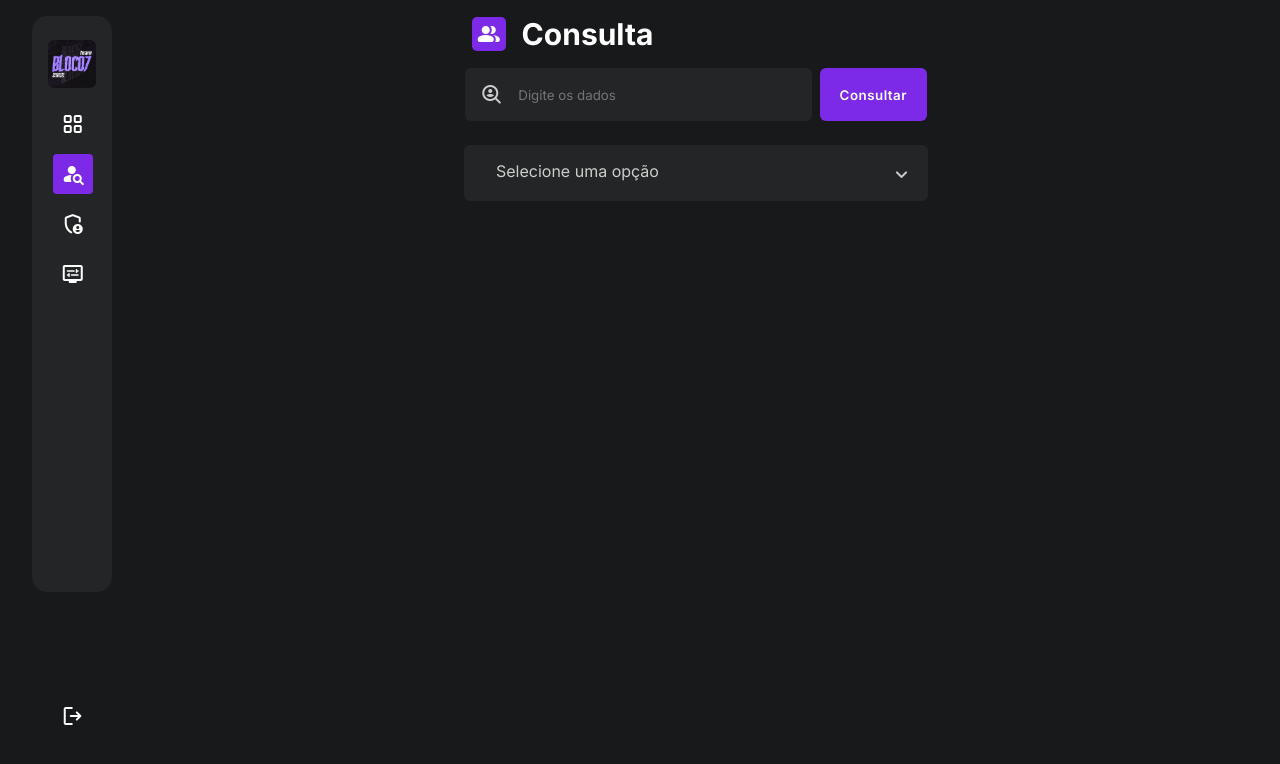
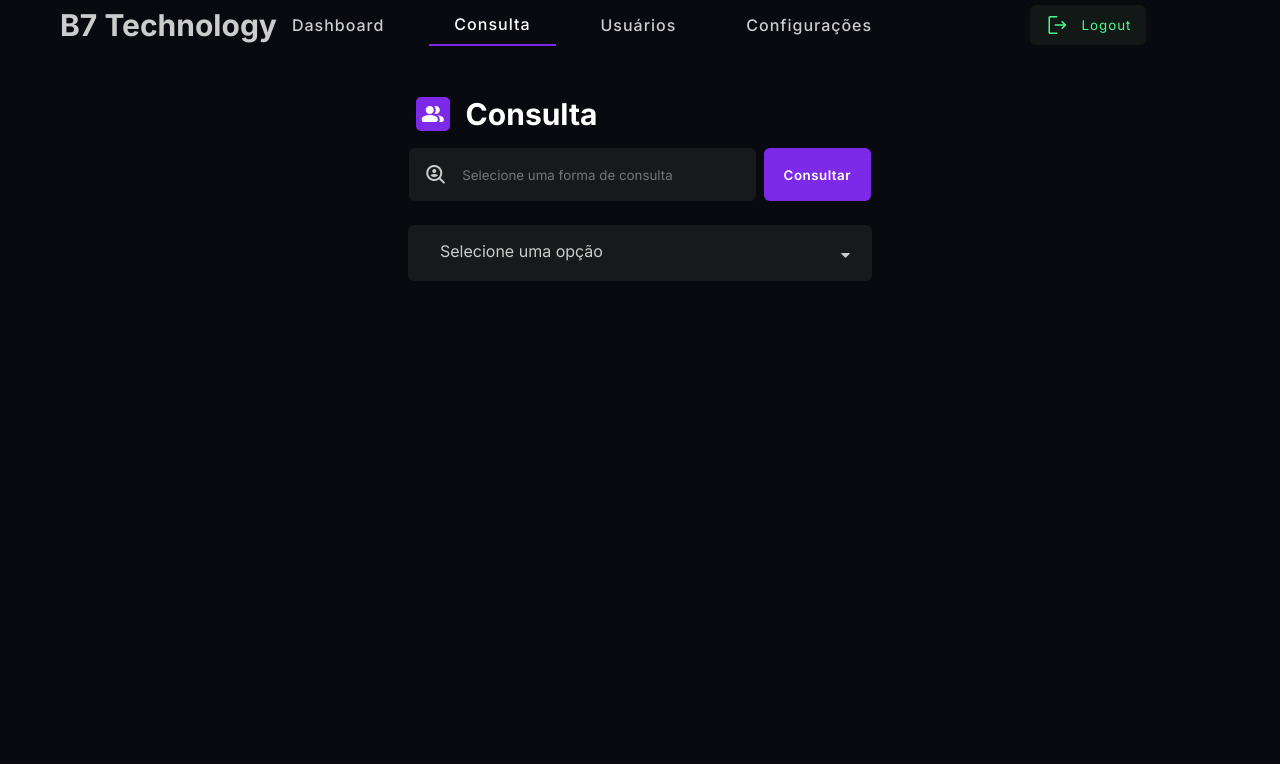
Before and after one commit to gabrxdev/B7Technology, a Vue app: page /consulta in a window 1280 px wide. Shown: the top 764 px of the page. Built offline with nearby package versions, Linux system fonts and the light colour scheme.

Commit message:
Interface ajustada e barra de navegação alterada

```diff
--- a/src/App.vue
+++ b/src/App.vue
@@ -1,5 +1,5 @@
 <script setup>
-import Navbar from './components/Navbar.vue'
+import NewNav from './components/NewNav.vue'
 </script>
 
 <template>
--- a/src/assets/main.css
+++ b/src/assets/main.css
@@ -13,8 +13,8 @@ body{
     background-color: var(--body-color);
 }
 :root{
-    --body-color: #18191A;
-    --navbar-color: #242526;
+    --body-color: #090910;
+    --navbar-color: #18191A;
     --hover-color: #3A3B3C;
     --text-color: #FFF;
 }
--- a/src/components/Navbar.vue
+++ b/src/components/Navbar.vue
@@ -1,10 +1,13 @@
 <template>
     <nav :style="{ width: expandNav }">
-        <img @click="nav" src="../assets/images/bloco7Purple.jpg">
         <div class="links">
             <router-link :style="{ width: expandDiv }" v-for="link in links" :key="link" :to="link.path" :id="link.id"><span
                     class="material-symbols-rounded">{{
                         link.icone }}</span>{{ link.content }}</router-link>
+        </div>
+        <span @click="nav" :class="['material-symbols-rounded', { 'arrow-up': isExpanded, 'arrow-down': !isExpanded }]" id="open-nav">keyboard_arrow_right</span>
+        <div class="imagem-container">
+            <img src="../assets/images/bloco7Purple.jpg">
         </div>
     </nav>
 </template>
@@ -36,7 +39,7 @@ const divShrink = 2.5
 <style scoped lang="scss">
 :root {
     --body-color: #18191A;
-    --navbar-color: #242526;
+    --navbar-color: #212121;
     --hover-color: #3A3B3C;
     --text-color: #CCC;
 }
@@ -53,6 +56,9 @@ nav {
     margin-left: 2em;
     margin-top: 1em;
     overflow: hidden;
+    justify-content: space-between;
+    padding: 1em 0em;
+    position: relative;
 }
 
 nav img {
@@ -101,10 +107,25 @@ a.router-link-active {
         font-variation-settings: 'FILL' 1;
     }
 }
+#open-nav{
+    font-size: 30px;
+    color: #FFF;
+    background-color: #7D2AE8;
+    border-radius: 20px;
+    width: 30px;
+    position: absolute;
+    bottom: 3em;
+    left: 0.8em;
+    cursor: pointer;
+}
+span{
+    transition: all linear 0.1s;
+}
+.arrow-up {
+    transform: rotate(180deg)
+}
 
-#sair {
-    position: absolute;
-    bottom: 4em;
-    overflow: hidden;
+.arrow-down {
+    transform: rotate(0deg)
 }
 </style>
--- /dev/null
+++ b/src/components/NewNav.vue
@@ -0,0 +1,118 @@
+<template>
+  <nav class="navigation">
+    <div class="logo-container">
+      <h2>B7 Technology</h2>
+    </div>
+
+    <div class="links-container">
+      <router-link :to="item.path"  v-for="item in items" :key="item">{{ item.conteudo }}</router-link>
+    </div>
+    <div class="button-container">
+        <button><span class="material-symbols-rounded">logout</span>Logout</button>
+    </div>
+  </nav>
+</template>
+
+<script setup>
+import { ref } from 'vue'
+
+const items = ref([
+  {conteudo: 'Dashboard', path: '/dashboard'},
+  {conteudo: 'Consulta', path: '/consulta'},
+  {conteudo: 'Usuários', path: '/usuarios'},
+  {conteudo: 'Configurações', path: '/configuracoes'}
+
+])
+</script>
+
+<style scoped lang="scss">
+:root {
+  --bg-color: #f5f5f5;
+  --medium-spring-green: #49FA90;
+  --dark-jungle-green: #121816;
+  --morning-blue: #9AADA2;
+  --charleston-green: #222626;
+  --eerie-black: #151819;
+  --hunter-green: #15582E;
+}
+
+nav {
+  display: flex;
+  width: 100%;
+  height: 40px;
+  align-items: center;
+  justify-content: center;
+  padding: 25px;
+  position: absolute;
+  right: 0em;
+}
+
+.logo-container {
+  font-family: 'Inter';
+  font-size: 20px;
+  color: #404040;
+  position: absolute;
+  left: 3em;
+}
+
+button {
+  padding: 8px 15px;
+  border: none;
+  border-radius: 6px;
+  cursor: pointer;
+  display: flex;
+  gap: 12px;
+  align-items: center;
+  font-weight: 400;
+  letter-spacing: 1px;
+  font-family: 'Inter';
+  background-color: #121816;
+  color: #49FA90;
+  transition: 0.3s all ease-in;
+  position: relative;
+  left: 10em;
+  bottom: 0em
+}
+
+button:hover {
+  color: #FFF;
+}
+
+.material-symbols-rounded {
+  font-variation-settings: 'FILL' 1,
+    'wght' 400,
+    'GRAD' 0,
+    'opsz' 48;
+}
+
+.links-container {
+  display: flex;
+  gap: 20px;
+  font-family: 'Inter';
+  align-items: center;
+}
+
+a {
+  padding: 10px 25px;
+  text-decoration: none;
+  border-radius: 6px;
+  transition: 0.3s all ease-in;
+  color: #CCC;
+  font-weight: 500;
+  letter-spacing: 1px;
+}
+
+a:hover {
+  background-color: #212121;
+  color: #FFF;
+}
+a.router-link-active{
+  border-bottom: 2px solid #7D2AE8;
+  border-bottom-left-radius: 0px;
+  border-bottom-right-radius: 0px;
+  color: #FFF;
+}
+h2{
+  color: #CCC;
+}
+</style>
--- a/src/router/index.js
+++ b/src/router/index.js
@@ -1,8 +1,10 @@
 import { createRouter, createWebHistory } from 'vue-router'
 import Login from '../views/Login.vue'
-import Central from '../views/Central.vue'
+import Dashboard from '../views/Dashboard.vue'
 import Consulta from '../views/Consulta.vue'
 import NotFound from '../views/NotFound.vue'
+import Usuarios from '../views/Usuarios.vue'
+import Configuracoes from '../views/Configuracoes.vue'
 const router = createRouter({
   history: createWebHistory(import.meta.env.BASE_URL),
   routes: [
@@ -12,9 +14,9 @@ const router = createRouter({
       component: Login
     },
     {
-      path: '/central',
-      name: 'central',
-      component: Central
+      path: '/dashboard',
+      name: 'dashboard',
+      component: Dashboard
     },
     {
       path: '/consulta',
@@ -25,6 +27,16 @@ const router = createRouter({
       path: '/:pathMatch(.*)*',
       name: 'notfound',
       component: NotFound
+    },
+    {
+      path: '/usuarios',
+      name: 'usuarios',
+      component: Usuarios
+    },
+    {
+      path: '/configuracoes',
+      name: 'configuracoes',
+      component: Configuracoes
     }
   ]
 })
--- a/src/views/Central.vue
+++ /dev/null
@@ -1,86 +0,0 @@
-<template>
-    <main>
-        <Navbar />
-        <section>
-            <div :id="card.id" v-for="card in cards" :key="card" class="card">
-                <div class="icone">
-                    <span class="material-symbols-rounded">{{ card.icone }}</span>
-                </div>
-                <div class="informacoes">
-                    <h3>{{ card.titulo }}</h3>
-                    <p>{{ card.conteudo }}</p>
-                </div>
-            </div>
-        </section>
-    </main>
-</template>
-
-<script setup>
-import { ref } from 'vue'
-import Navbar from '../components/Navbar.vue'
-
-const cards = ref([
-    { id: 'saldo', icone: 'account_balance', titulo: 'Saldo', conteudo: 'R$ 434,00' },
-    { id: 'consultas', icone: 'data_usage', titulo: 'Consultas feitas', conteudo: '34' },
-    { id: 'bases', icone: 'leaderboard', titulo: 'Bases ativas', conteudo: 'Cadsus' }
-])
-</script>
-
-<style scoped>
-:root {
-    --body-color: #18191A;
-    --navbar-color: #242526;
-    --hover-color: #3A3B3C;
-    --text-color: #CCC;
-}
-
-main {
-    font-family: 'Inter';
-    height: 40em;
-    width: 100vw;
-    background-color: #18191A;
-    display: flex;
-}
-
-section {
-    margin: 0 auto;
-    width: 80em;
-    display: flex;
-    gap: 3em;
-    justify-content: center;
-    padding-top: 1em;
-}
-
-.card {
-    background-color: var(--navbar-color);
-    display: flex;
-    height: 5em;
-    width: 16em;
-    color: #FFF;
-    align-items: center;
-    gap: 1em;
-    padding: 0.2em 1em;
-    border-radius: 6px;
-}
-.card h3{
-    color: #CCC;
-}
-.card p{
-    color: #ababab;
-    font-weight: 500;
-    margin-top: 0.1em;
-}
-.card span{
-    font-size: 50px;
-    background-color: var(--hover-color);
-    padding: 0.1em 0.1em;
-    border-radius: 6px;
-}
-.informacoes{
-    display: flex;
-    flex-direction: column;
-}
-#consultas{
-    width: 17em;
-}
-</style>
--- /dev/null
+++ b/src/views/Configuracoes.vue
@@ -0,0 +1,13 @@
+<template>
+    <main>
+        <NewNav />
+    </main>
+</template>
+
+<script setup>
+import NewNav from '../components/NewNav.vue'
+</script>
+
+<style>
+
+</style>
--- a/src/views/Consulta.vue
+++ b/src/views/Consulta.vue
@@ -1,6 +1,6 @@
 <template>
     <main>
-        <Navbar />
+        <NewNav />
 
         <section>
             <div class="header">
@@ -19,7 +19,7 @@
                     <div @click="toggle()" class="select-area">
                         <span id="input">{{ spanContent }}</span>
                         <span
-                            :class="['material-symbols-rounded', { 'arrow-up': show, 'arrow-down': !show }]">expand_more</span>
+                           :class="['material-symbols-rounded', { 'arrow-up': show, 'arrow-down': !show }]">arrow_drop_down</span>
                     </div>
                     <div v-show="show" class="opcoes">
                         <span @click="nome">Nome completo</span>
@@ -33,9 +33,9 @@
 </template>
 
 <script setup>
-import Navbar from '../components/Navbar.vue'
+import NewNav from '../components/NewNav.vue'
 import { ref, computed } from 'vue'
-const placeholder = ref('Digite os dados')
+const placeholder = ref('Selecione uma forma de consulta')
 const spanContent = ref('Selecione uma opção')
 const disabled = ref(true)
 const type = ref('text')
@@ -73,7 +73,7 @@ const toggle = () => (show.value = !show.value)
 <style scoped>
 :root {
     --body-color: #18191A;
-    --navbar-color: #242526;
+    --navbar-color: #212121;
     --hover-color: #3A3B3C;
     --text-color: #CCC;
 }
@@ -87,12 +87,13 @@ main {
 
 section {
     position: relative;
-    margin: 0 auto;
     width: 30em;
     display: flex;
     flex-direction: column;
     padding: 1em;
     gap: 1em;
+    margin: 0 auto;
+    margin-top: 5em;
 }
 
 .header {
@@ -207,7 +208,9 @@ section {
     border-radius: 6px;
     transition: 0.2s ease-in all;
 }
-
+.selection-area span{
+    transition: all linear 0.1s;
+}
 .opcoes span:hover {
     background-color: var(--hover-color);
     cursor: pointer;
--- /dev/null
+++ b/src/views/Dashboard.vue
@@ -0,0 +1,39 @@
+<template>
+    <main>
+        <NewNav />
+        <section>
+
+        </section>
+    </main>
+</template>
+
+<script setup>
+import { ref } from 'vue'
+import NewNav from '../components/NewNav.vue'
+
+</script>
+
+<style scoped>
+:root {
+    --body-color: #18191A;
+    --navbar-color: #242526;
+    --hover-color: #3A3B3C;
+    --text-color: #CCC;
+}
+
+main {
+    font-family: 'Inter';
+    height: 40em;
+    width: 100vw;
+    background-color: var(--body-color);
+    display: flex;
+}
+
+section {
+    width: 80em;
+    display: flex;
+    padding-top: 1em;
+    margin-left: 3em;
+}
+
+</style>
--- a/src/views/NotFound.vue
+++ b/src/views/NotFound.vue
@@ -1,5 +1,6 @@
 <template>
   <main>
+    <img src="../assets/images/notfoundbg.svg" alt="">
     <h1>Esta página não existe  :(</h1>
   </main>
 </template>
@@ -17,6 +18,11 @@ main{
     display: flex;
     align-items: center;
     justify-content: center;
-    font-family: 'Inter'
+    font-family: 'Inter';
+    flex-direction: column;
+    gap: 2em;
+}
+img{
+  width: 15em;
 }
 </style>
--- /dev/null
+++ b/src/views/Usuarios.vue
@@ -0,0 +1,13 @@
+<template>
+    <main>
+        <NewNav />
+    </main>
+</template>
+
+<script setup>
+import NewNav from '../components/NewNav.vue'
+</script>
+
+<style>
+
+</style>
--- a/vite.config.js
+++ b/vite.config.js
@@ -5,7 +5,7 @@ import vue from '@vitejs/plugin-vue'
 
 // https://vitejs.dev/config/
 export default defineConfig({
-  base: "/centralB7Technology",
+  base: "/B7Technology",
   plugins: [
     vue(),
   ],
```
Also changed, not shown: src/assets/images/devcard.svg (added), src/assets/images/notfoundbg.svg (added).
